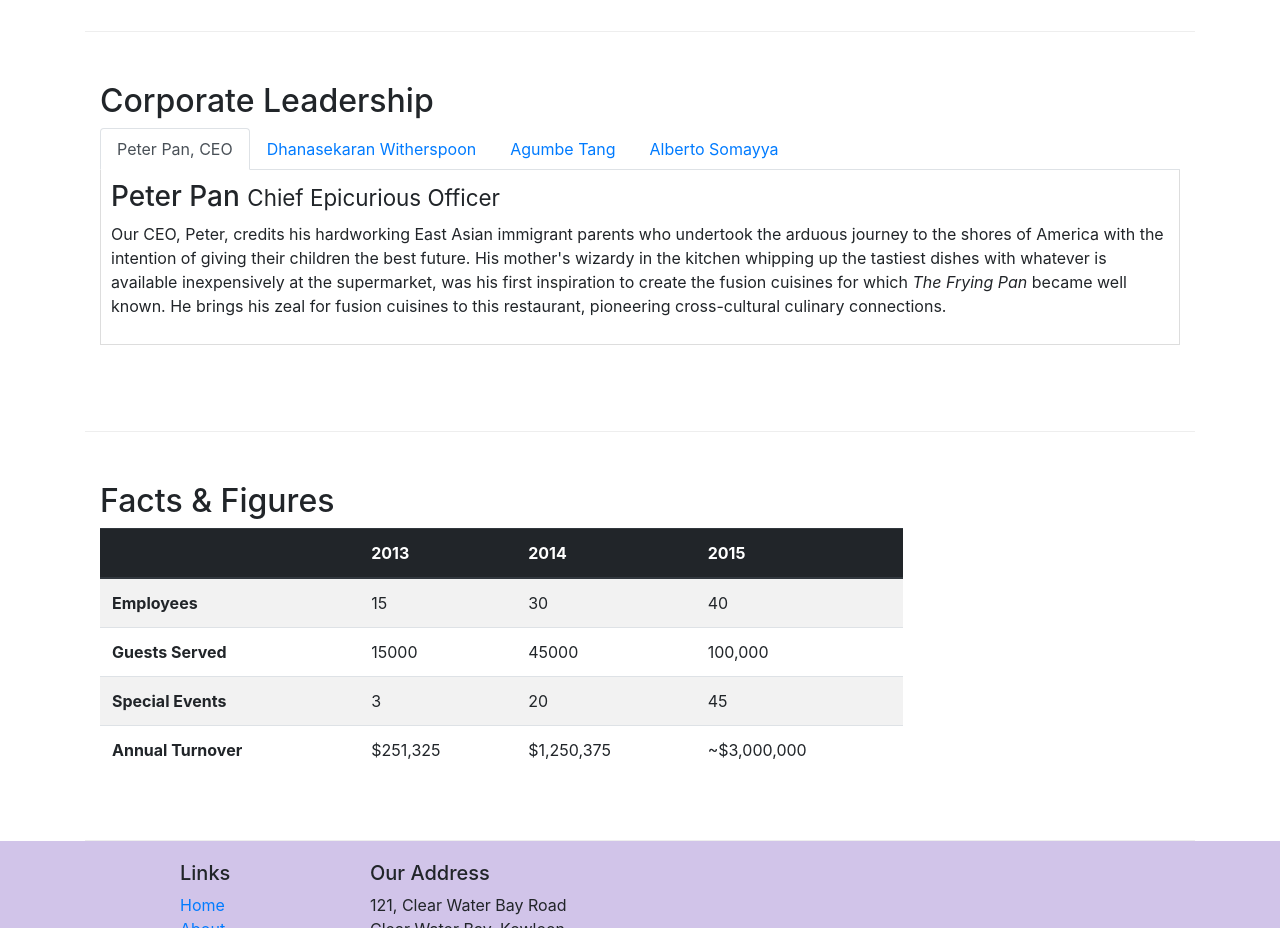
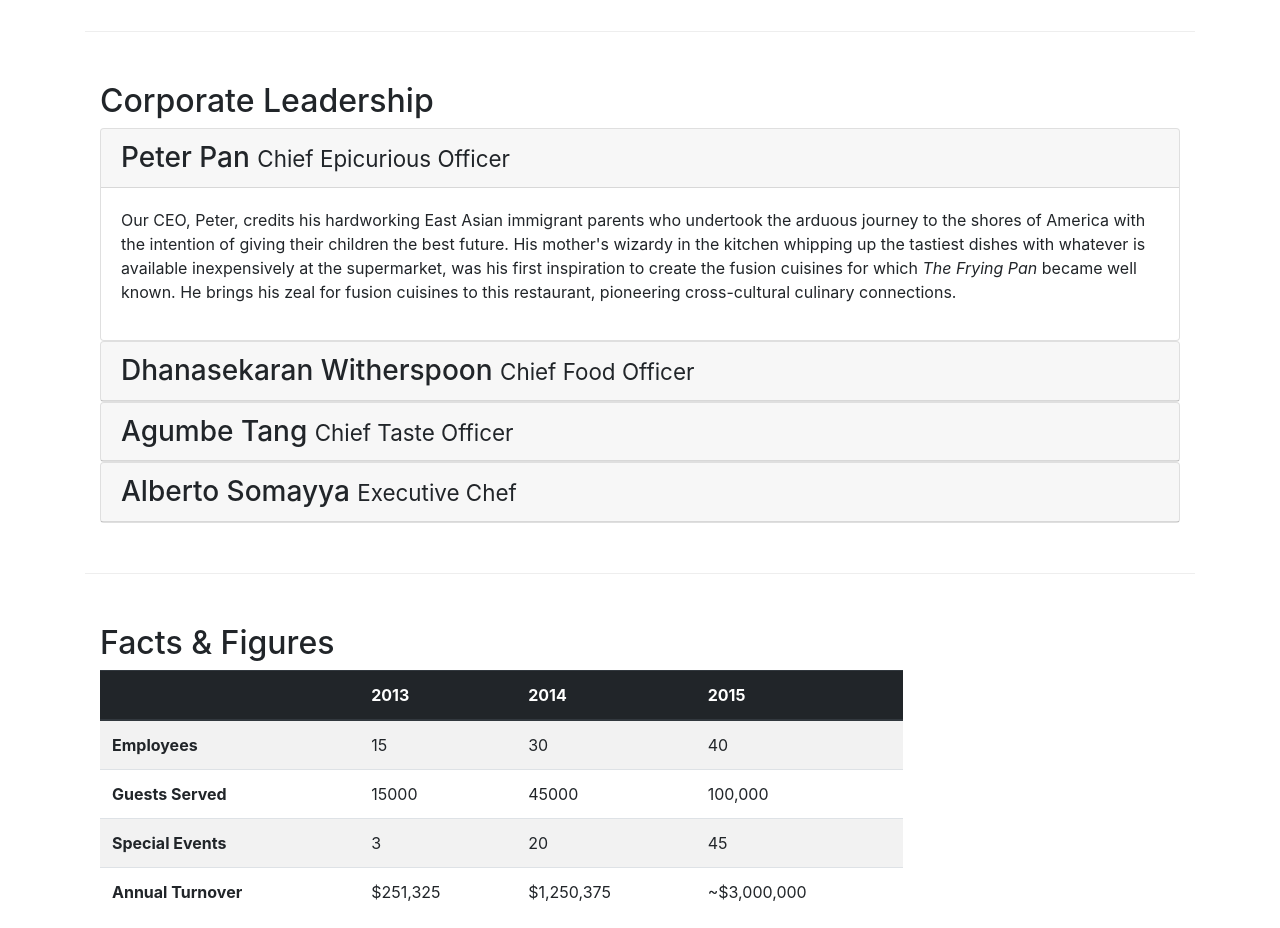
Before and after one commit to ninacoelhodr/courseraProjeto, a website: page aboutus.html in a window 1280 px wide. Shown: the part 940-1868 px from the top of the page. Drawn offline with nearby package versions, Linux system fonts and the light colour scheme.

Commit message:
accordion

```diff
--- a/aboutus.html
+++ b/aboutus.html
@@ -100,45 +100,68 @@
   <div class="row row-content">
     <div class="col-12">
       <h2>Corporate Leadership</h2>
-      <ul class="nav nav-tabs">
-        <li class="nav-item">
-          <a class="nav-link active" href="#peter" role="tab" data-toggle="tab">Peter Pan, CEO</a>
-        </li>
-        <li class="nav-item">
-          <a class="nav-link" href="#danny" role="tab" data-toggle="tab">Dhanasekaran Witherspoon</a>
-        </li>
-        <li class="nav-item">
-          <a class="nav-link" href="#agumbe" role="tab" data-toggle="tab">Agumbe Tang </a>
-        </li>
-        <li class="nav-item">
-          <a class="nav-link" href="#alberto" role="tab" data-toggle="tab">Alberto Somayya</a>
-        </li>
-      </ul>
-      <div class="tab-content">
-        <div role="tabpanel" class="tab-pane fade show active" id="peter">
-          <h3>Peter Pan
+      <div id="accordion">
+        <div class="card">
+          <div class="card-header" role="tab" id="peterhead">
+            <h3 class="mb-0">
+              <a data-toggle="collapse" data-target="#peter">Peter Pan
                 <small>Chief Epicurious Officer</small>
+              </a>
             </h3>
+          </div>
+          <div role="tabpanel" class="collapse show" id="peter" data-parent="#accordion">
+            <div class="card-body">
+
               <p class="d-none d-sm-block">Our CEO, Peter, credits his hardworking East Asian immigrant parents who undertook the arduous journey to the shores of America with the intention of giving their children the best future. His mother's wizardy in the kitchen whipping up the tastiest dishes with whatever is available inexpensively at the supermarket, was his first inspiration to create the fusion cuisines for which <em>The Frying Pan</em> became well known. He brings his zeal for fusion cuisines to this restaurant, pioneering cross-cultural culinary connections.</p>
             </div>
-        <div role="tabpanel" class="tab-pane fade" id="danny">
-          <h3>Dhanasekaran Witherspoon
+          </div>
+        </div>
+        <div class="card">
+          <div class="card-header" role="tab" id="dannyhead">
+            <h3 class="mb-0">
+              <a class="collapsed" data-toggle="collapse" data-target="#danny">
+                Dhanasekaran Witherspoon
                 <small>Chief Food Officer</small>
+              </a>
             </h3>
+          </div>
+          <div class="collapse" id="danny" data-parent="#accordion">
+            <div class="card-body">
               <p class="d-none d-sm-block">Our CFO, Danny, as he is affectionately referred to by his colleagues, comes from a long established family tradition in farming and produce. His experiences growing up on a farm in the Australian outback gave him great appreciation for varieties of food sources. As he puts it in his own words, <em>Everything that runs, wins, and everything that stays, pays!</em></p>
             </div>
-        <div role="tabpanel" class="tab-pane fade" id="agumbe">
-          <h3>Agumbe Tang
+          </div>
+        </div>
+        <div class="card">
+          <div class="card-header" role="tab" id="agumbehead">
+            <h3 class="mb-0">
+              <a class="collapsed" data-toggle="collapse" data-target="#agumbe">
+                Agumbe Tang
                 <small>Chief Taste Officer</small>
+              </a>
             </h3>
+          </div>
+          <div class="collapse" id="agumbe" data-parent="#accordion">
+            <div class="card-body">
               <p class="d-none d-sm-block">Blessed with the most discerning gustatory sense, Agumbe, our CTO, personally ensures that every dish that we serve meets his exacting tastes. Our chefs dread the tongue lashing that ensues if their dish does not meet his exacting standards. He lives by his motto, <em>You click only if you survive my lick.</em></p>
             </div>
-        <div role="tabpanel" class="tab-pane fade" id="alberto">
-          <h3>Alberto Somayya
+          </div>
+        </div>
+        <div class="card">
+          <div class="card-header" role="tab" id="albertohead">
+            <h3 class="mb-0">
+              <a class="collapsed" data-toggle="collapse" data-target="#alberto">
+                Alberto Somayya
                 <small>Executive Chef</small>
+              </a>
             </h3>
+          </div>
+          <div class="collapse" id="alberto" data-parent="#accordion">
+            <div class="card-body">
               <p class="d-none d-sm-block">Award winning three-star Michelin chef with wide International experience having worked closely with whos-who in the culinary world, he specializes in creating mouthwatering Indo-Italian fusion experiences. He says, <em>Put together the cuisines from the two craziest cultures, and you get a winning hit! Amma Mia!</em></p>
             </div>
+          </div>
+        </div>
+
       </div>
     </div>
   </div>
```
Lines whose indentation alone changed are shown as unchanged.
